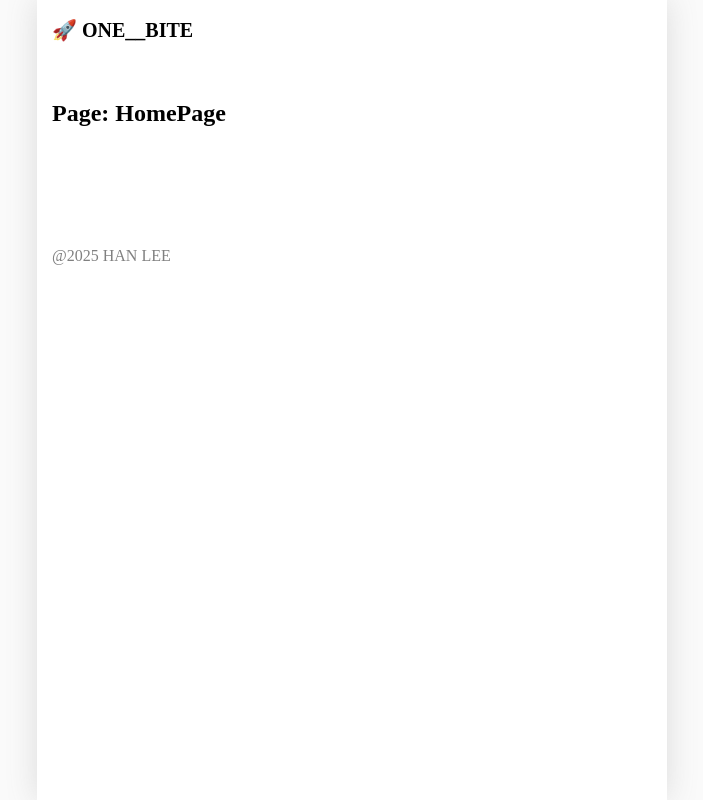
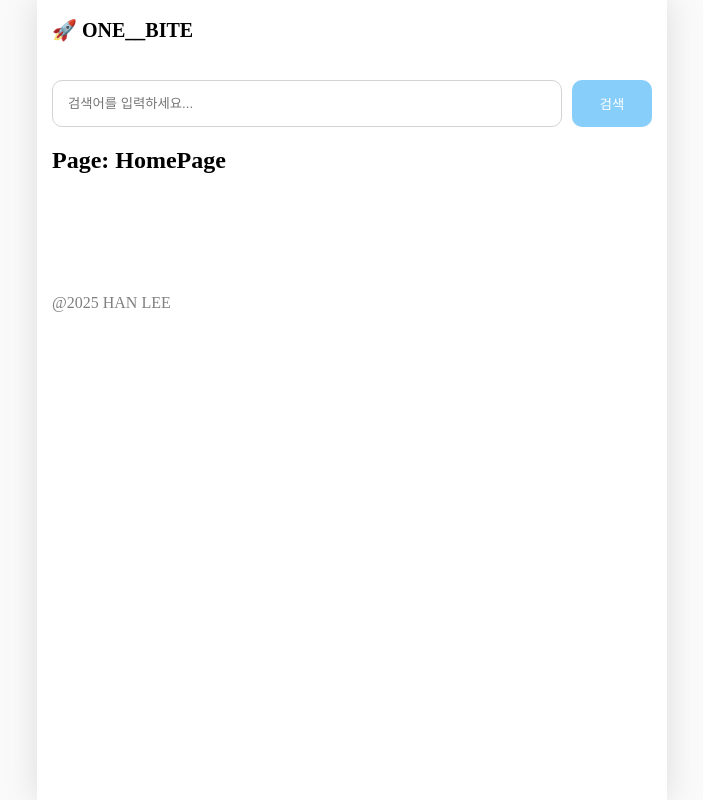
Before and after one commit to hanlee0519-ko/result-one-bite, a Next.js app: page / in a window 1280 px wide. Shown: the whole page, without its empty margins (288-991 px from the left). Built offline with nearby package versions, Linux system fonts and the light colour scheme.

Commit message:
Adding SearchableLayout & Style in Project

```diff
--- /dev/null
+++ b/src/components/searchable-layout.module.css
@@ -0,0 +1,21 @@
+.search_form {
+  display: flex;
+  gap: 10px;
+  margin-bottom: 20px;
+}
+
+.search_form > input {
+  flex: 1;
+  padding: 15px;
+  border-radius: 10px;
+  border: 1px solid lightgrey;
+}
+
+.search_form > button {
+  width: 80px;
+  border-radius: 10px;
+  border: none;
+  background-color: lightskyblue;
+  color: white;
+  cursor: pointer;
+}
--- /dev/null
+++ b/src/components/searchable-layout.tsx
@@ -0,0 +1,45 @@
+import { type ReactNode, useEffect, useState } from "react";
+import { useRouter } from "next/router";
+import styles from "./searchable-layout.module.css";
+
+export default function SearchableLayout({
+  children,
+}: {
+  children: ReactNode;
+}) {
+  const [searchKeyword, setSearchKeyword] = useState("");
+  const router = useRouter();
+
+  const q = router.query.q as string;
+
+  const handleOnChange = (event: React.ChangeEvent<HTMLInputElement>) => {
+    setSearchKeyword(event.target.value);
+  };
+
+  const handleOnSubmit = (event: React.FormEvent<HTMLFormElement>) => {
+    event.preventDefault();
+    if (!searchKeyword) return;
+    if (searchKeyword === q) return;
+
+    router.push(`/search?q=${searchKeyword}`);
+  };
+
+  useEffect(() => {
+    setSearchKeyword(q);
+  }, [q]);
+
+  return (
+    <div>
+      <form onSubmit={handleOnSubmit} className={styles.search_form}>
+        <input
+          value={searchKeyword || ""}
+          onChange={handleOnChange}
+          type="search"
+          placeholder="검색어를 입력하세요..."
+        />
+        <button type="submit">{"검색"}</button>
+      </form>
+      {children}
+    </div>
+  );
+}
--- a/src/pages/_app.tsx
+++ b/src/pages/_app.tsx
@@ -1,11 +1,23 @@
+import type { NextPage } from "next";
 import type { AppProps } from "next/app";
+import type { ReactNode } from "react";
+import "@/styles/globals.css";
 import GlobalLayout from "@/components/global-layout";
-import "@/styles/globals.css";
 
-export default function App({ Component, pageProps }: AppProps) {
+type NextPageWithLayout = NextPage & {
+  getLayout?: (page: ReactNode) => ReactNode;
+};
+
+type AppPropsWithLayout = AppProps & {
+  Component: NextPageWithLayout;
+};
+
+export default function App({ Component, pageProps }: AppPropsWithLayout) {
+  const applySearchLayout = Component.getLayout ?? ((page: ReactNode) => page);
+
   return (
     <GlobalLayout>
-      <Component {...pageProps} />
+      {applySearchLayout(<Component {...pageProps} />)}
     </GlobalLayout>
   );
 }
--- a/src/pages/index.tsx
+++ b/src/pages/index.tsx
@@ -1,3 +1,6 @@
+import SearchableLayout from "@/components/searchable-layout";
+import { ReactNode } from "react";
+
 export default function Home() {
   return (
     <section>
@@ -5,3 +8,7 @@ export default function Home() {
     </section>
   );
 }
+
+Home.getLayout = (page: ReactNode) => {
+  return <SearchableLayout>{page}</SearchableLayout>;
+};
```
Also changed, not shown: src/pages/search/index.tsx (+9 -1 lines).
